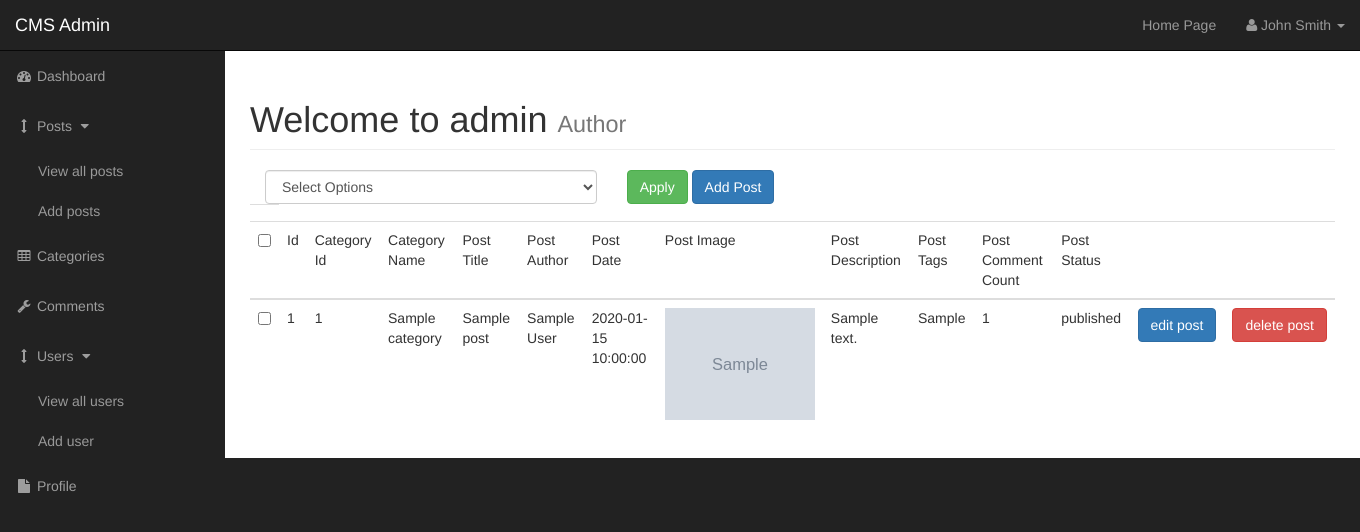
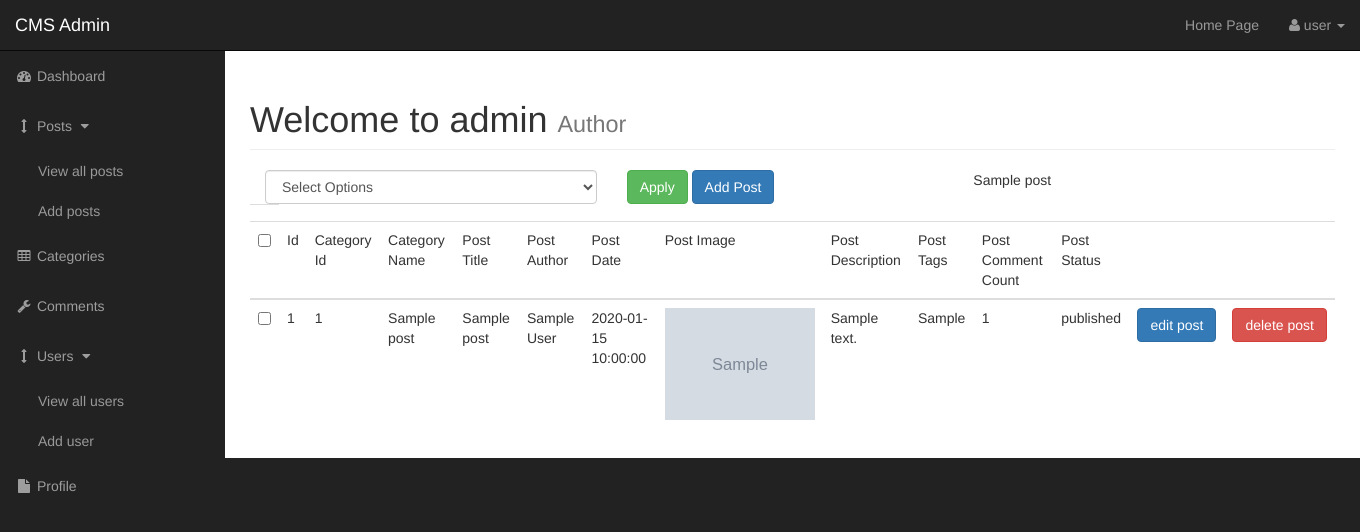
Before and after one commit to artanramanaj/ContentManagmentSystem, a PHP site: page /admin/posts.php in a window 1360 px wide. Shown: the top 532 px of the page. Run offline with PHP 8.4, Linux system fonts and the light colour scheme; tables that the repository leaves empty or names only in its code hold one stand-in row (values such as "Sample post"); grey boxes marked "Sample" are stand-in pictures; some libraries are stand-ins or nearby versions.

Commit message:
editing username in dashboard and post category name

```diff
--- a/admin/includes/admin_navigation.php
+++ b/admin/includes/admin_navigation.php
@@ -1,3 +1,12 @@
+<?php
+ if(isset($_SESSION['username'])) {
+    $username = $_SESSION['username'];
+
+ } else {
+    $username = 'user';
+ }
+?>
+
 <nav class="navbar navbar-inverse navbar-fixed-top" role="navigation">
     <!-- Brand and toggle get grouped for better mobile display -->
     <div class="navbar-header">
@@ -14,7 +23,7 @@
 
         <li><a href="../index.php">Home Page</a></li>
         <li class="dropdown">
-            <a href="#" class="dropdown-toggle" data-toggle="dropdown"><i class="fa fa-user"></i> John Smith <b
+            <a href="#" class="dropdown-toggle" data-toggle="dropdown"><i class="fa fa-user"></i> <?php echo $username ?> <b
                     class="caret"></b></a>
             <ul class="dropdown-menu">
                 <li>
--- a/admin/view_all_posts.php
+++ b/admin/view_all_posts.php
@@ -23,6 +23,12 @@ if(isset($_POST['submit'])) {
        }
     }
 }
+?>
+
+<?php
+
+
+
 ?>
 
 <form action="" method="post">
@@ -63,6 +69,7 @@ if(isset($_POST['submit'])) {
     </tr>
     </th>
     <tbody>
+
         <?php
 
         $query = "SELECT * FROM posts";
@@ -72,6 +79,8 @@ if(isset($_POST['submit'])) {
 
             $id = $row['id'];
             $post_category_id = $row['post_category_id'];
+            $post_category_name = $row['post_category_name'];
+            echo $post_category_name;
             ?>
             <tr>
                 <td>
@@ -83,27 +92,13 @@ if(isset($_POST['submit'])) {
                 <td>
                     <?php echo  $post_category_id ?>
                 </td>
-                <?php
-                      $query = "SELECT * FROM categories WHERE cat_id = '$post_category_id'";
-                      $select_category_id = mysqli_query($connection, $query);
-
-                      while($secondrow = mysqli_fetch_assoc($select_category_id)){
-                          $category_name = $secondrow['cat_title'];
-
-
-                ?>
                 <td>
-                    <?php
-
-
-                        echo $category_name ;
-
-                    ?>
+                    <?php echo $row['post_category_name'] ?>
                 </td>
-                <?php } ?>
                 <td>
                     <?php echo $row['post_title'] ?>
                 </td>
+
 
                 <td>
                     <?php echo $row['post_author'] ?>
```
Also changed, not shown: admin/addposts.php (+5 -6 lines), images/127216215_132571315031843_3597010942852022859_n.jpg (added), images/176830650_818210282383557_7864114910593337370_n.jpg (added), 1 other file.
